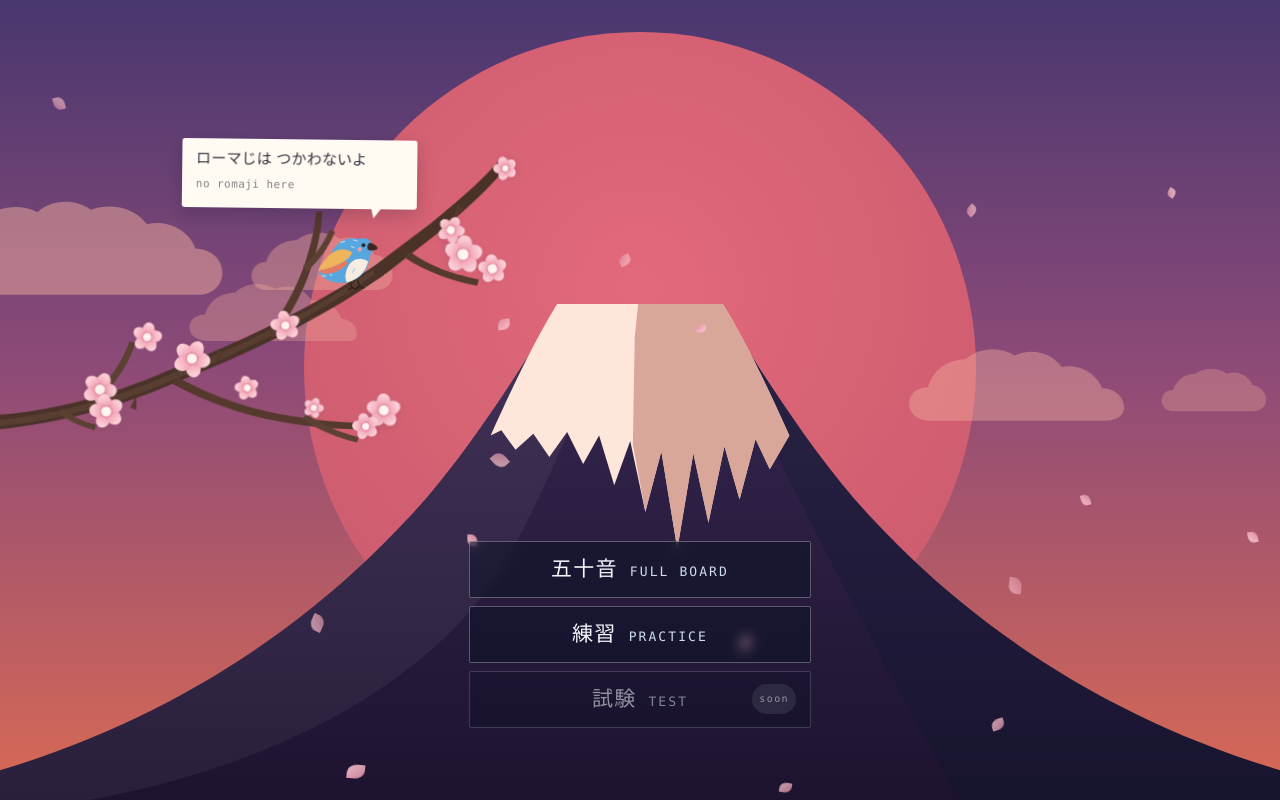
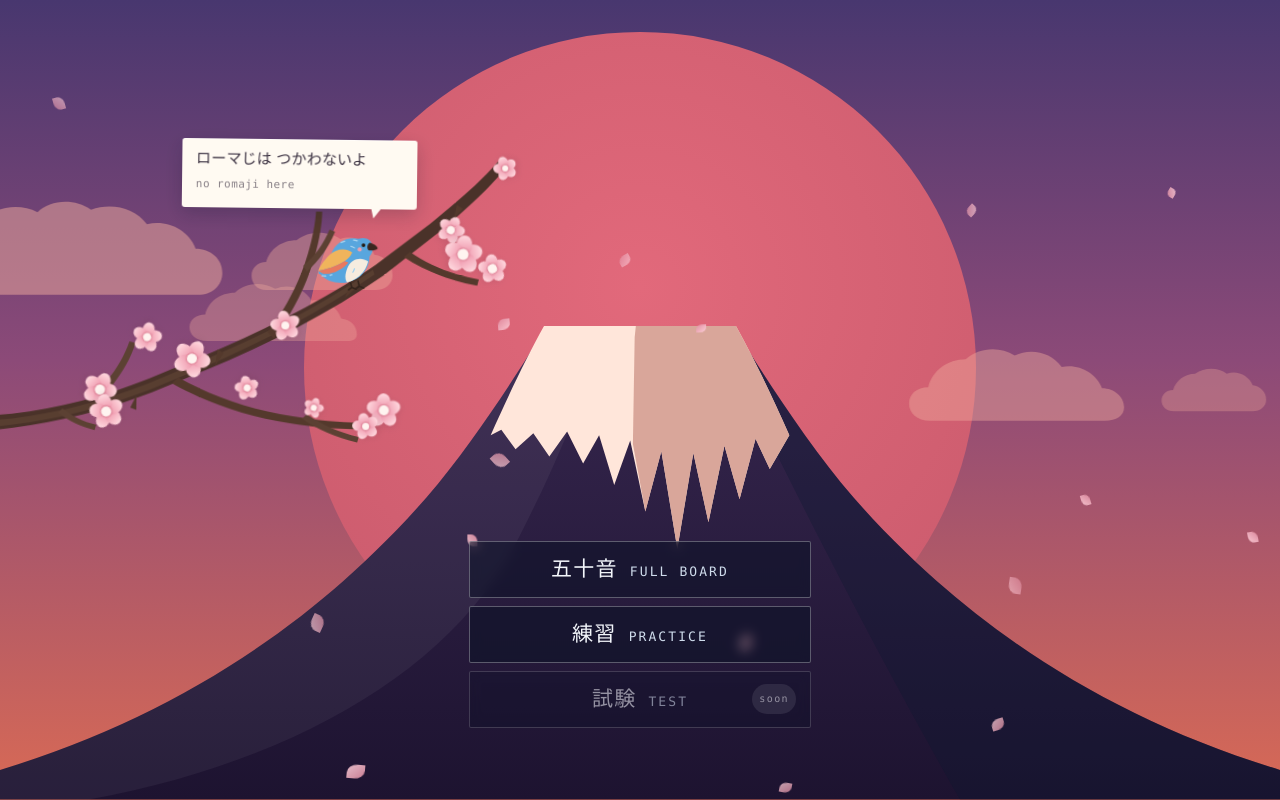
Before and after one commit to locchh/my-nihongo, a website built with Vite: page index.html in a window 1280 px wide. Built offline with nearby package versions, Linux system fonts and the light colour scheme.

Commit message:
fix: cut the summit in the same place at every window size
The mountain is drawn with its peak out of frame, but how much was hidden
depended on the shape of the window. `slice` scales a wide container by
its width and loses a lot off the top, while a tall narrow one is scaled
by its height and loses nothing at all — so the summit was cropped by
154px at 1920x1080, and fully visible at 1024x768 and on a phone.

Cropping the viewBox instead takes the peak out of the coordinate system,
so it cannot come back whatever the window does. The height of `.fuji` is
then matched to the cropped box's aspect ratio, which stops `slice` adding
a second, window-dependent crop on top of that one. Measured across
thirteen sizes from 320x568 to 2560x1440, the cut now lands on the same
art row every time, and the mountain sits lower in the frame.

Co-Authored-By: Claude Fable 5 <noreply@anthropic.com>

```diff
--- a/src/scene.ts
+++ b/src/scene.ts
@@ -88,12 +88,28 @@ const SNOW_SHADE =
   'L 866 288 L 850 254 L 832 322 L 815 262 L 797 348 L 780 270 L 762 378 L 744 268 ' +
   'L 726 336 L 712 260 L 714 140 Z'
 
+/**
+ * How much of the summit is cut away, in art units.
+ *
+ * Cropping the viewBox rather than letting the container do it is what makes
+ * the truncation constant. Left to `slice`, how much is hidden depends on the
+ * shape of the window: a wide one is scaled by its width and loses a lot off
+ * the top, while a tall narrow one is scaled by its height and loses nothing
+ * at all — so the peak appeared and disappeared as the window changed. Taking
+ * it out of the coordinate system hides it at every size.
+ *
+ * It pairs with the height of `.fuji`: the two are set so the cropped box and
+ * the container share an aspect ratio, which is what stops `slice` adding a
+ * second, window-dependent crop on top of this one.
+ */
+const HIDE_SUMMIT = 127
+
 /** Two birds in the distance, off to the east. */
 const FAR_BIRDS = 'M 950 70 q 9 -11 18 0 q 9 -11 18 0 M 1050 38 q 8 -10 16 0 q 8 -10 16 0'
 
 const mountain = (): string => `
   <div class="fuji">
-    <svg viewBox="0 0 1440 660" preserveAspectRatio="xMidYMax slice" aria-hidden="true">
+    <svg viewBox="0 ${HIDE_SUMMIT} 1440 ${660 - HIDE_SUMMIT}" preserveAspectRatio="xMidYMax slice" aria-hidden="true">
       <defs>
         <linearGradient id="fuji-body" x1="0" y1="0" x2="0" y2="1">
           <stop offset="0" class="fuji-body-top"/>
--- a/src/style.css
+++ b/src/style.css
@@ -496,7 +496,12 @@ code {
 .fuji {
   position: absolute;
   inset: auto 0 0;
-  height: 62%;
+  /* Matched to the cropped viewBox in scene.ts: 1440 / (660 - 127) is 2.7, and
+     at 37vw the container has that same ratio. Because they agree, `slice`
+     never adds a crop of its own, so the peak is cut in exactly the same place
+     at every window size — left to itself the crop followed the shape of the
+     window, and the summit slid in and out of view as it changed. */
+  height: 37vw;
   overflow: hidden;
 
   & svg {
```
